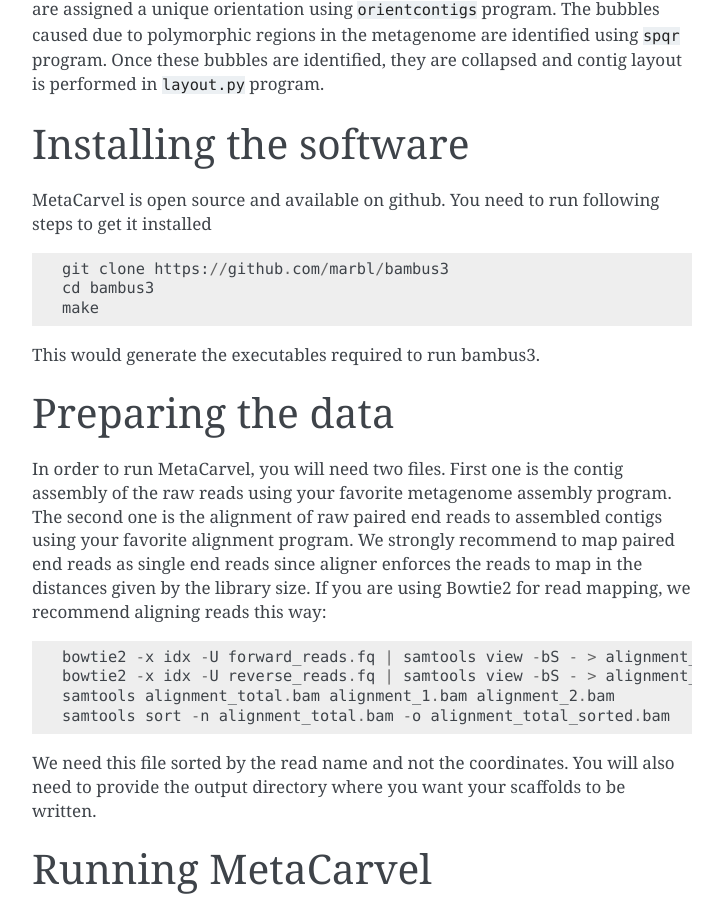
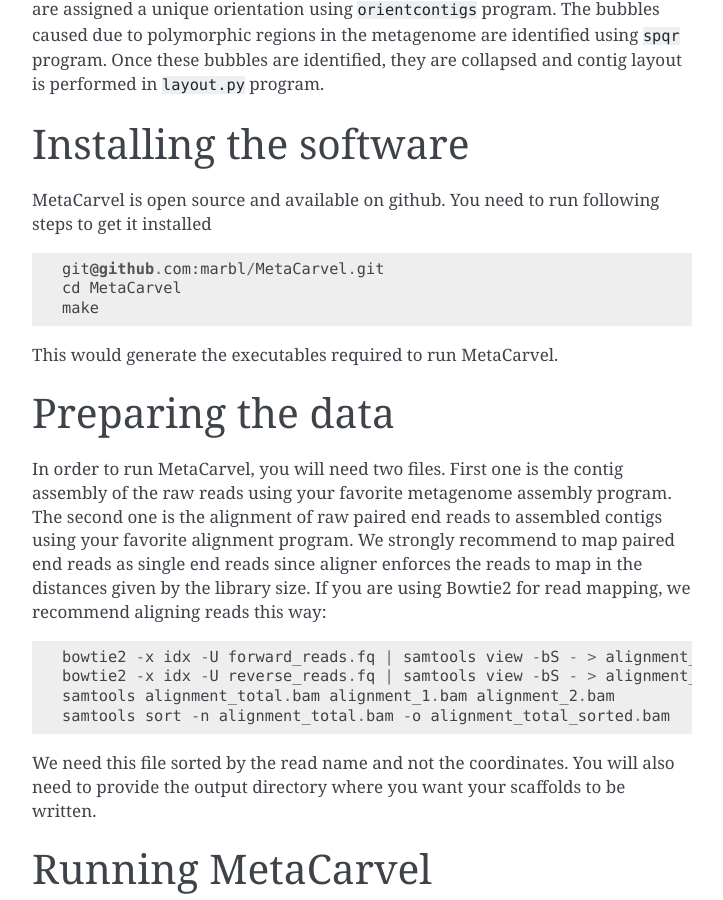
Before and after one commit to marbl/MetaCarvel, a Sphinx documentation site: the page built from docs/tutorial.rst, in a window 1280 px wide and 900 px high, scrolled down 376 px. Shown: the whole window, without its empty margins (388-1111 px from the left). Built offline with Sphinx 7.4.7, drawn with Linux system fonts in a browser that asks for light colours.

```diff
--- a/docs/tutorial.rst
+++ b/docs/tutorial.rst
@@ -10,11 +10,11 @@ MetaCarvel is open source and available on github. You need to run following ste
 
 .. code::
 
-	git clone https://github.com/marbl/bambus3
-	cd bambus3
+	git@github.com:marbl/MetaCarvel.git
+	cd MetaCarvel
 	make
 
-This would generate the executables required to run bambus3.
+This would generate the executables required to run MetaCarvel.
 
 Preparing the data
 ===================
```
Also changed, not shown: README.md (+3 -1 lines).
